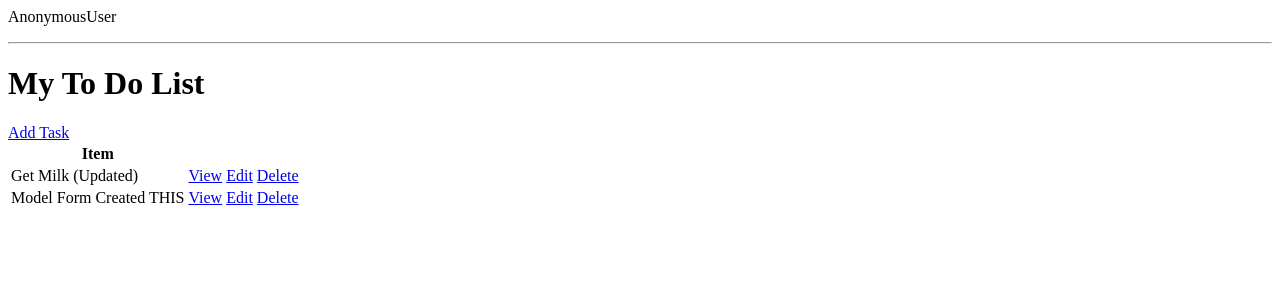
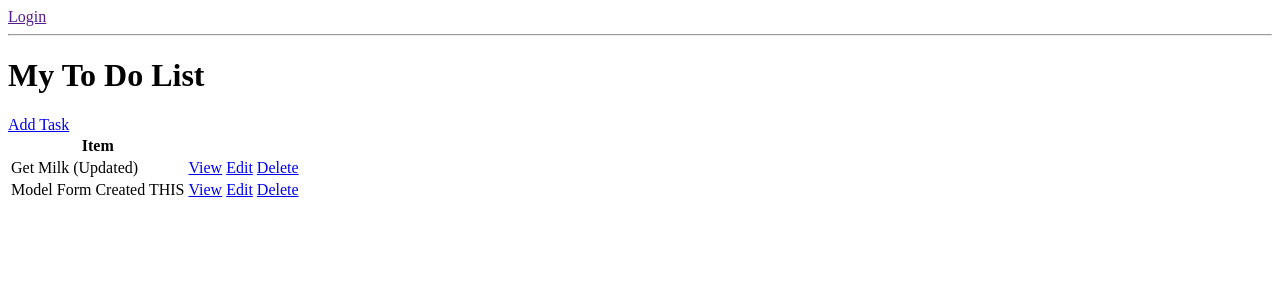
Before and after one commit to abhishekgupta3247/ToDo_List_App_Django, a Django app: page / in a window 1280 px wide. Shown: the top 300 px of the page. Run offline with Django 4.2, Linux system fonts and the light colour scheme; data comes from the database, SQL or seed files in the repository; both versions use the stored data as it was after the commit.

Commit message:
LogIN LogOUT Button

```diff
--- a/base/templates/base/task_list.html
+++ b/base/templates/base/task_list.html
@@ -1,4 +1,9 @@
+{%  if request.user.is_authenticated %}
 <p>{{request.user}}</p>
+<a href="">Logout</a>
+{% else %}
+<a href="">Login</a>
+{% endif %}
 
 <hr>
 
```
Also changed, not shown: db.sqlite3.
